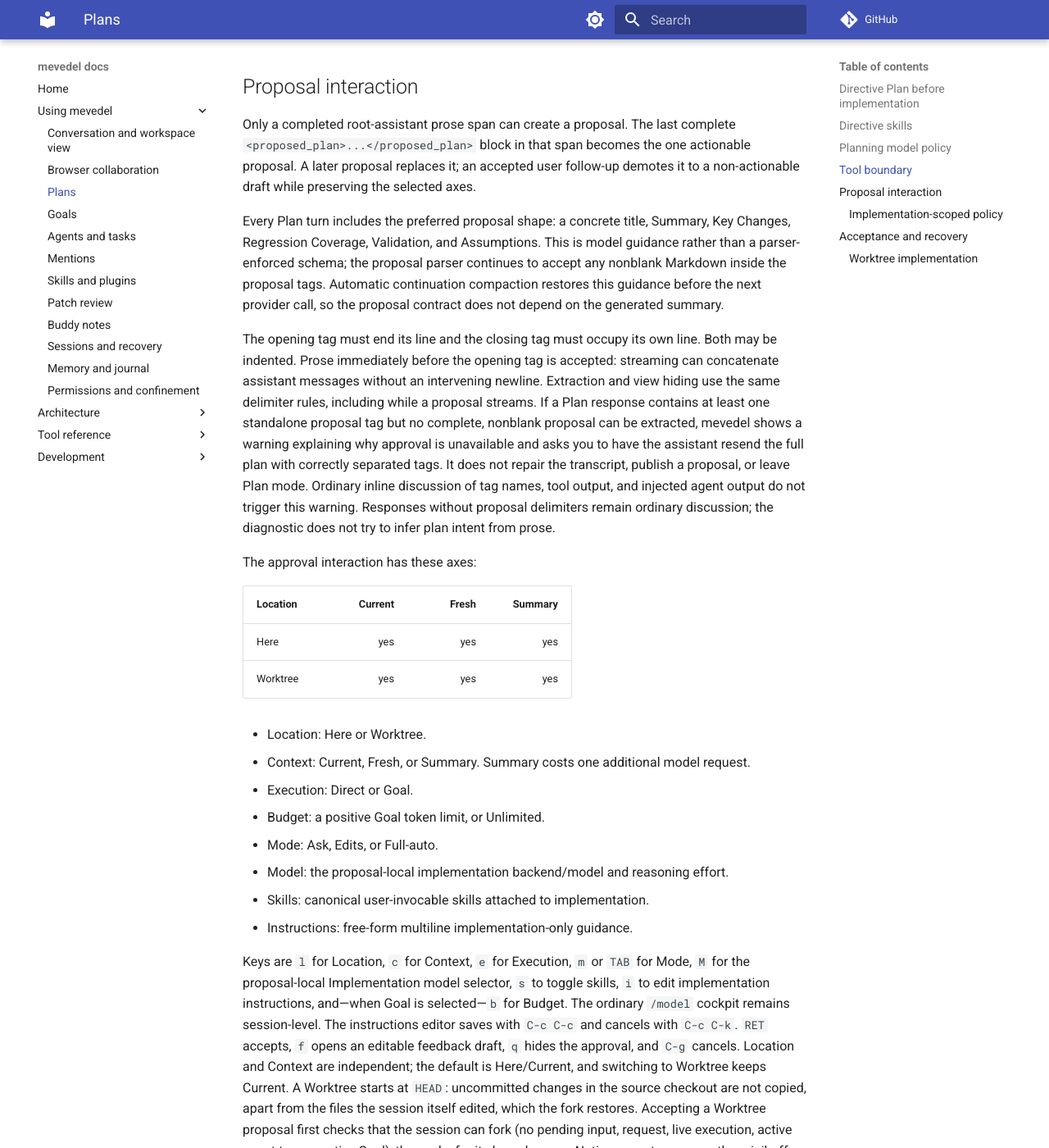
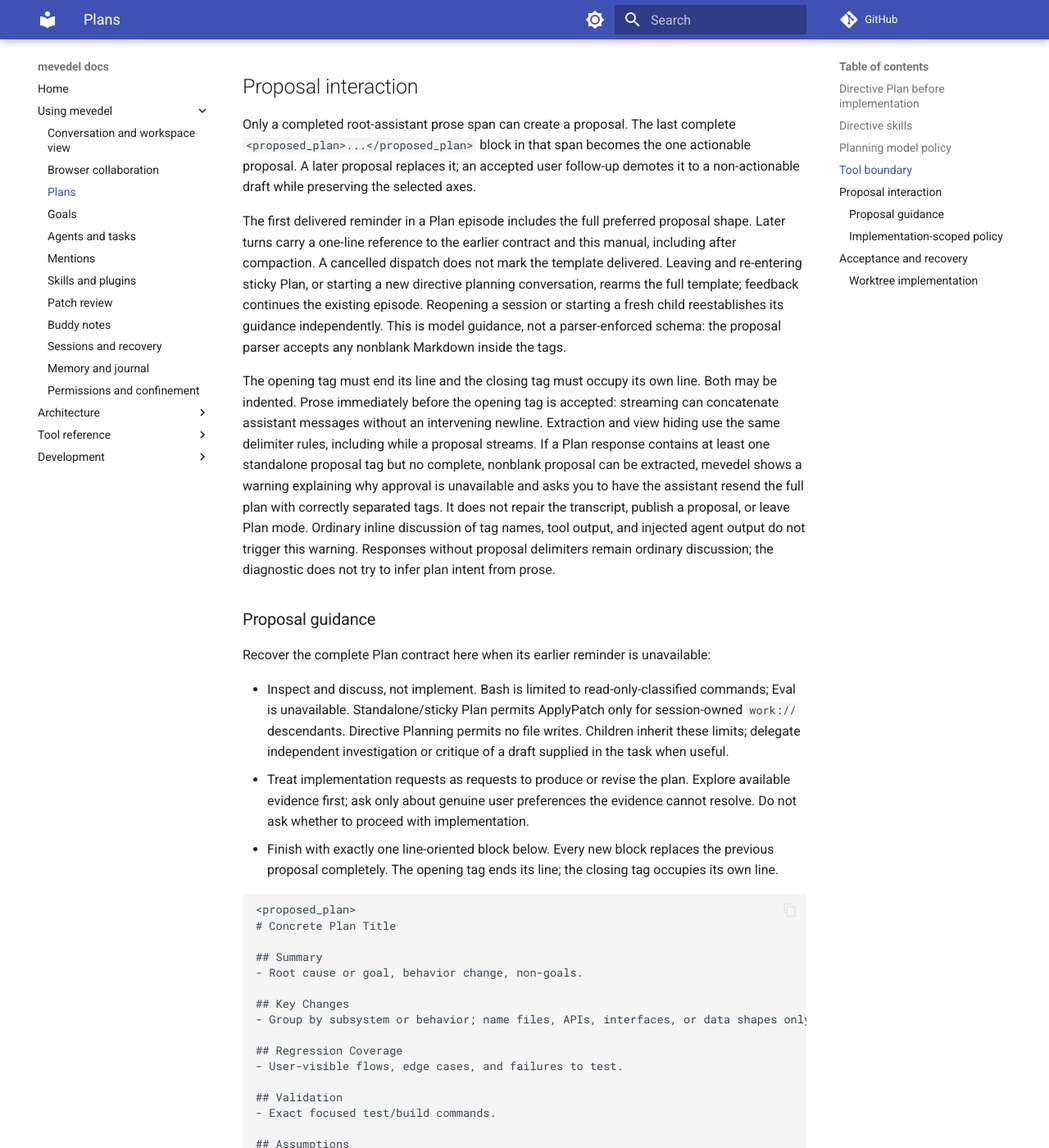
Before and after one commit to FrauH0lle/mevedel, an MkDocs documentation site: the page built from docs/plan-mode.md, in a window 1280 px wide and 1400 px high, scrolled down 3588 px. Shown: the whole window at 82% size. Built offline with MkDocs 1.6.1 and Material for MkDocs 9.7.7, drawn with Linux system fonts in a browser that asks for light colours; comment, search, counter and statistics services are not loaded; some of the changed text lies outside the part shown.

Commit message:
tweak(reminders)!: Deliver workflow advice only when relevant
Reduce repetitive advisories while keeping delivery receipts, permission boundaries, and recoverable Plan guidance.

* mevedel-reminders.el (mevedel-reminders-make-mode-constraints): Consolidate Full Access disclosures and fire only on delivered mode changes.
(mevedel-reminders-make-plan-mode, mevedel-reminders-rearm-plan-mode): Deliver the full Plan contract once, then its exact-tag recovery reference; support retained invocation contexts.
(mevedel-reminders-make-verification-suggestion): Shorten advice and require two recent implementation files, keeping the delivery throttle.
* mevedel-plan-mode.el (mevedel-plan-mode-enter): Rearm new sticky Plan episodes.
* mevedel-directive-request.el (mevedel--process-directive): Rearm new directive planning conversations, not feedback.
* mevedel-permission-mode.el (mevedel-permission-mode-transition): Ensure the unified advisory instead of separate Full Access entry/exit reminders.
* mevedel-session-codec.el (mevedel-session-codec-format-version): Advance to v0.5.15.
* scripts/migrate-sessions.el (mevedel-migrate-session--v0.5.14-to-v0.5.15): Consolidate frozen recipes through the standalone migration chain.
* test/test-mevedel-reminders.el, test/test-mevedel-plan-mode.el, test/test-mevedel-session-migration.el: Cover receipts, retries, invocations, re-entry, and real v0.5.13-to-v0.5.15 sidecars/publication heads.
* test/test-mevedel-claude-code-context.el: Assert full guidance followed by a short native-compaction reference.
* test/test-mevedel-permission-mode.el, test/test-mevedel-skills-ui.el, test/test-mevedel-view-composer.el: Update unified reminder expectations.
* docs/plan-mode.md, docs/reminders.md, docs/sessions.md: Document sparse delivery and explicit migration.

Validation: full Eask check passes (262 strict compilations; 12,710 results, 0 unexpected, 56 conditional skips). Focused fresh integration: 332 results, 0 unexpected or skipped. Remote acceptance passes (52 passed, 4 conditional skips).

BREAKING CHANGE: Saved sessions require explicit migration to v0.5.15. Full-auto reminder constructors and the mode-constraints interval argument are removed; custom configurations must use the argument-free unified constructor.

````diff
--- a/docs/plan-mode.md
+++ b/docs/plan-mode.md
@@ -177,12 +177,14 @@ becomes the one actionable proposal. A later proposal replaces it; an accepted
 user follow-up demotes it to a non-actionable draft while preserving the
 selected axes.
 
-Every Plan turn includes the preferred proposal shape: a concrete title,
-Summary, Key Changes, Regression Coverage, Validation, and Assumptions. This
-is model guidance rather than a parser-enforced schema; the proposal parser
-continues to accept any nonblank Markdown inside the proposal tags. Automatic
-continuation compaction restores this guidance before the next provider call,
-so the proposal contract does not depend on the generated summary.
+The first delivered reminder in a Plan episode includes the full preferred
+proposal shape. Later turns carry a one-line reference to the earlier contract
+and this manual, including after compaction. A cancelled dispatch does not mark
+the template delivered. Leaving and re-entering sticky Plan, or starting a new
+directive planning conversation, rearms the full template; feedback continues
+the existing episode. Reopening a session or starting a fresh child reestablishes
+its guidance independently. This is model guidance, not a parser-enforced
+schema: the proposal parser accepts any nonblank Markdown inside the tags.
 
 The opening tag must end its line and the closing tag must occupy its own line.
 Both may be indented. Prose immediately before the opening tag is accepted:
@@ -196,6 +198,43 @@ tags. It does not repair the transcript, publish a proposal, or leave Plan mode.
 Ordinary inline discussion of tag names, tool output, and injected agent output
 do not trigger this warning. Responses without proposal delimiters remain
 ordinary discussion; the diagnostic does not try to infer plan intent from prose.
+
+### Proposal guidance
+
+Recover the complete Plan contract here when its earlier reminder is unavailable:
+
+- Inspect and discuss, not implement. Bash is limited to read-only-classified
+  commands; Eval is unavailable. Standalone/sticky Plan permits ApplyPatch only
+  for session-owned `work://` descendants. Directive Planning permits no file
+  writes. Children inherit these limits; delegate independent investigation or
+  critique of a draft supplied in the task when useful.
+- Treat implementation requests as requests to produce or revise the plan.
+  Explore available evidence first; ask only about genuine user preferences the
+  evidence cannot resolve. Do not ask whether to proceed with implementation.
+- Finish with exactly one line-oriented block below. Every new block replaces
+  the previous proposal completely. The opening tag ends its line; the closing
+  tag occupies its own line.
+
+```text
+<proposed_plan>
+# Concrete Plan Title
+
+## Summary
+- Root cause or goal, behavior change, non-goals.
+
+## Key Changes
+- Group by subsystem or behavior; name files, APIs, interfaces, or data shapes only to remove ambiguity.
+
+## Regression Coverage
+- User-visible flows, edge cases, and failures to test.
+
+## Validation
+- Exact focused test/build commands.
+
+## Assumptions
+- Defaults, compatibility assumptions, unchanged behavior.
+</proposed_plan>
+```
 
 The approval interaction has these axes:
 
````
Also changed, not shown: docs/reminders.md (+21 -14 lines), docs/sessions.md (+8 -3 lines), 13 other files.
